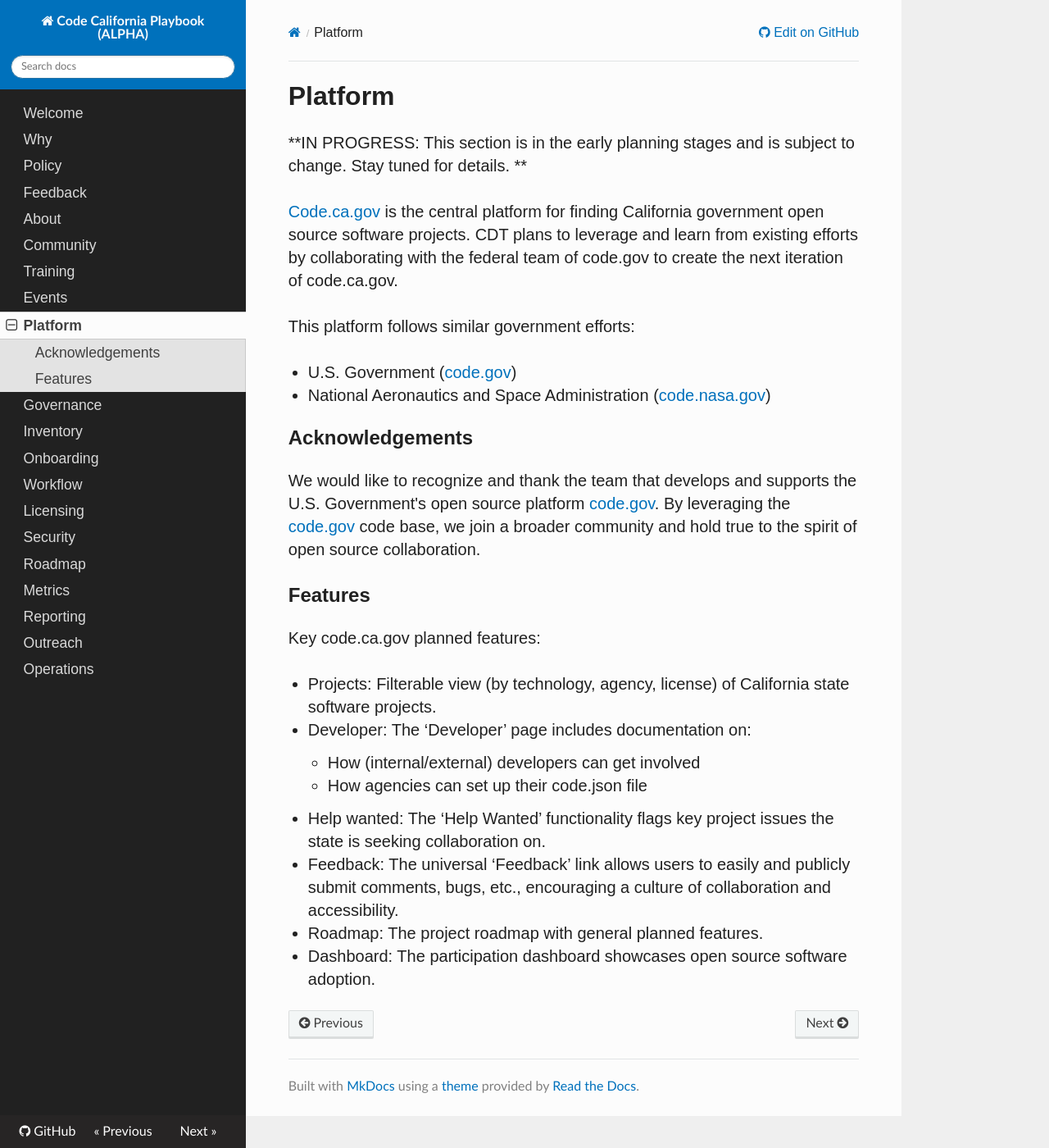
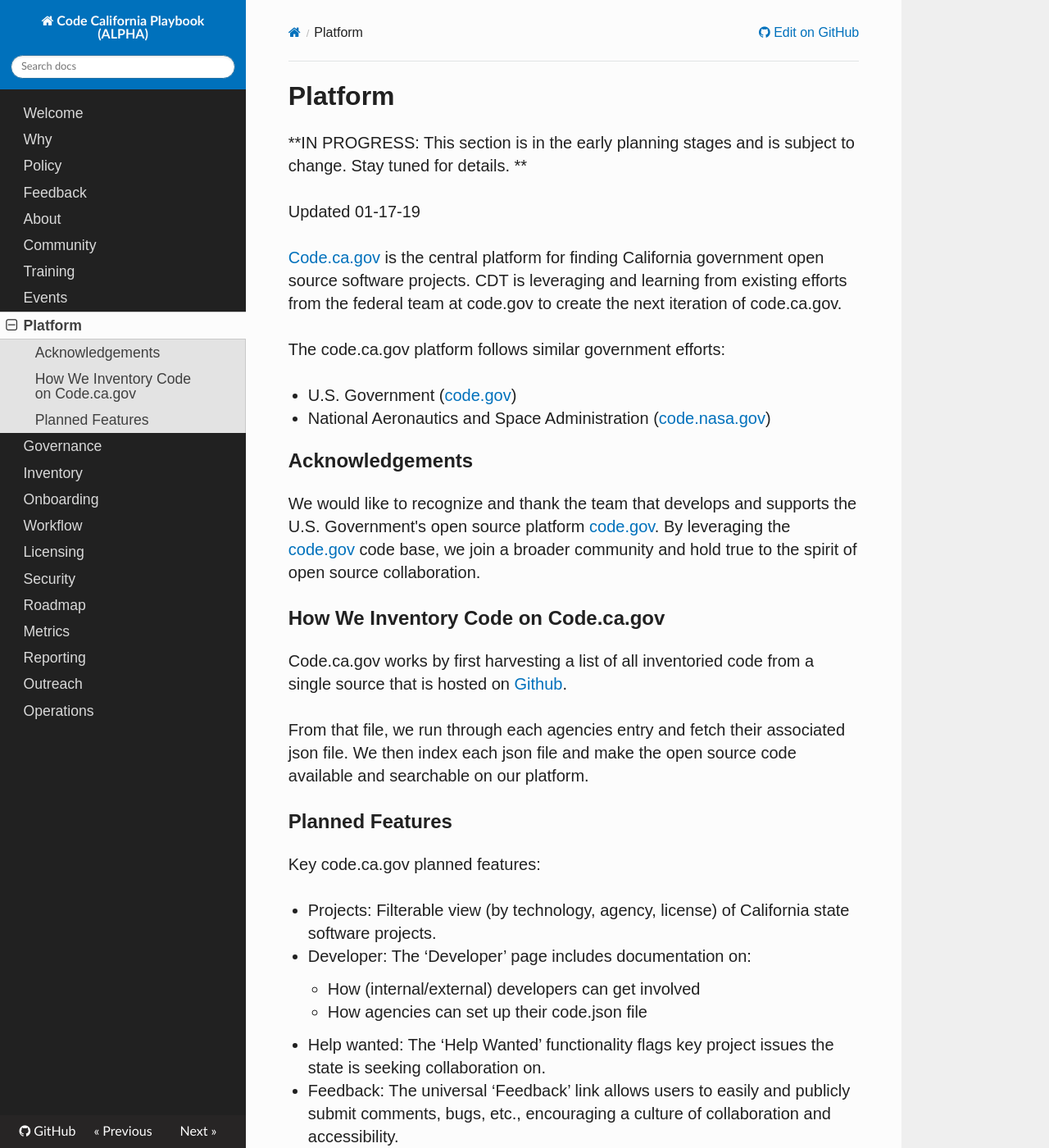
Before and after one commit to CA-CODE-Works/playbook, an MkDocs documentation site: the page built from docs/platform.md, in a window 1280 px wide and 1400 px high. Shown: the whole window at 82% size. Built offline with MkDocs 1.6.1, drawn with Linux system fonts in a browser that asks for light colours; nearby versions of some CDN libraries; old or Windows-style settings are respelled for this version of MkDocs.

Commit message:
Update platform.md

```diff
--- a/docs/platform.md
+++ b/docs/platform.md
@@ -2,9 +2,11 @@
 
 **IN PROGRESS: This section is in the early planning stages and is subject to change. Stay tuned for details. **
 
-[Code.ca.gov](https://code.ca.gov/) is the central platform for finding California government open source software projects. CDT plans to leverage and learn from existing efforts by collaborating with the federal team of code.gov to create the next iteration of code.ca.gov.
+Updated 01-17-19
 
-This platform follows similar government efforts:
+[Code.ca.gov](https://code.ca.gov/) is the central platform for finding California government open source software projects. CDT is leveraging and learning from existing efforts from the federal team at code.gov to create the next iteration of code.ca.gov.
+
+The code.ca.gov platform follows similar government efforts:
 
 * U.S. Government ([code.gov](https://code.gov/))
 
@@ -14,7 +16,14 @@
 
 We would like to recognize and thank the team that develops and supports the U.S. Government's open source platform [code.gov](http://code.gov). By leveraging the [code.gov](http://code.gov) code base, we join a broader community and hold true to the spirit of open source collaboration.
 
-## Features
+## How We Inventory Code on Code.ca.gov
+
+Code.ca.gov works by first harvesting a list of all inventoried code from a single source that is hosted on [Github](https://github.com/ODI-BPA/code.ca.gov/blob/master/remote_metadata.json).
+
+From that file, we run through each agencies entry and fetch their associated json file. We then index each json file and make the open source code available and searchable on our platform.
+
+
+## Planned Features
 
 Key code.ca.gov planned features:
 
```
